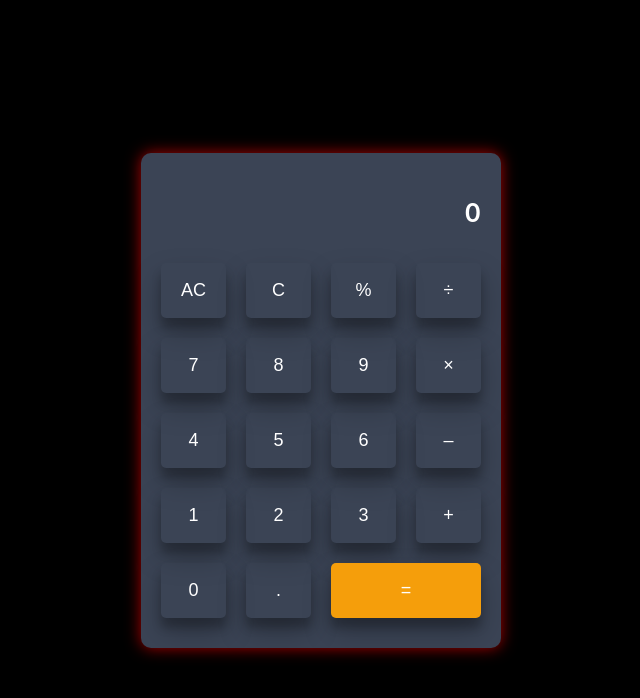
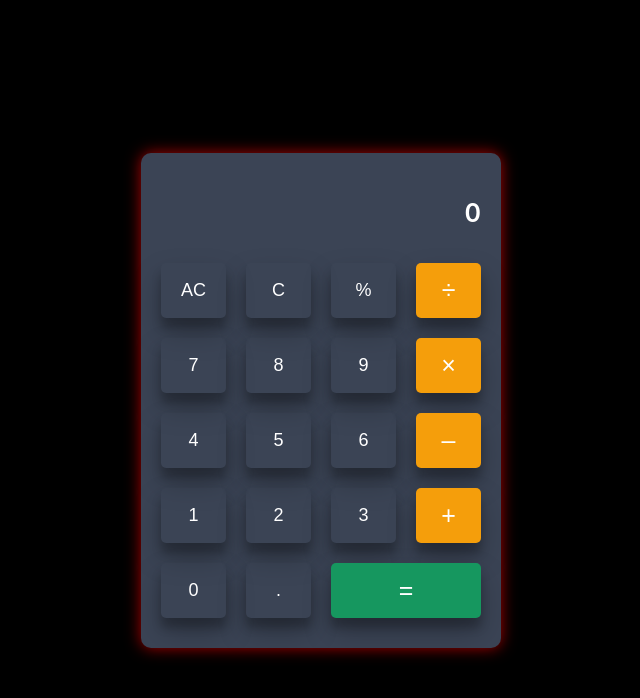
Before and after one commit to ikramulSoHeL/3w-calculator, a React (Create React App) app: page / in a window 1280 px wide. Shown: the top 698 px of the page, without its empty margins (319-959 px from the left). Built offline with nearby package versions, Linux system fonts and the light colour scheme.

Commit message:
updated design
the design variables and some color updated

```diff
--- a/src/styles/components/_calculator.scss
+++ b/src/styles/components/_calculator.scss
@@ -101,6 +101,17 @@
       }
     }
 
+    .row__container > :nth-child(4) {
+      color: $text-white;
+      font-size: 25px;
+      background-color: $orange-bg;
+
+      &:hover {
+        background-color: $orange-bg1;
+        transition: 0.3s ease-in-out;
+      }
+    }
+
     .row__container1 {
       width: 100%;
       display: flex;
@@ -134,10 +145,11 @@
 
     .row__container1 > :nth-child(3) {
       width: 150px;
-      background: $orange-bg;
+      background: $button-bg-color;
+      font-size: 25px;
 
       &:hover {
-        background: $green;
+        background: $button-bg-color1;
         transition: 0.3s ease-in-out;
       }
     }
--- a/src/styles/foundations/_variables.scss
+++ b/src/styles/foundations/_variables.scss
@@ -3,13 +3,16 @@
 =============================================*/
 
 /* Band color */
-$green: green;
+$green: rgb(19, 122, 19);
 
 /* background color */
 $bg-black: rgb(0, 0, 0);
 $primary-bg-color: #3b4455;
 $secoundary-bg-color: #2c2f3a;
 $orange-bg: #f59e0b;
+$orange-bg1: #be7c0a;
+$button-bg-color: #16975f;
+$button-bg-color1: #066e41;
 
 /* text color */
 $text-white: #fff;
```
